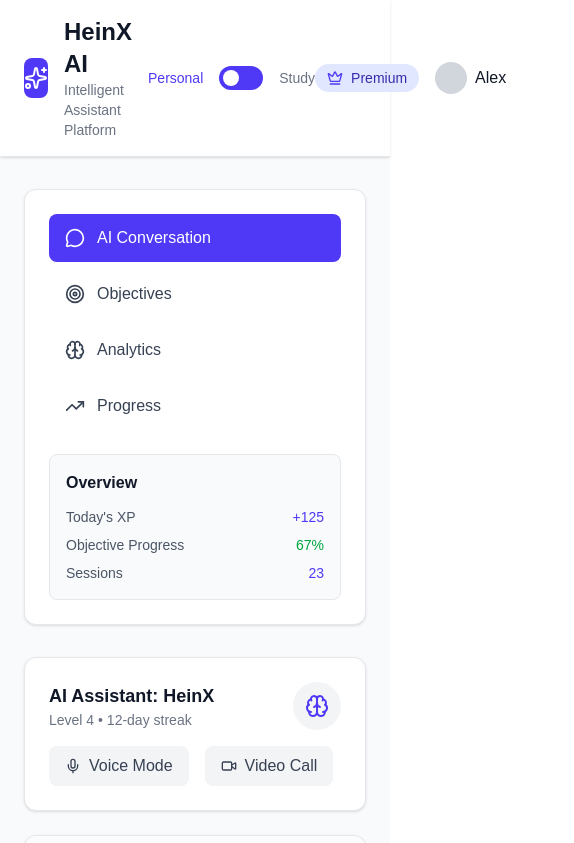
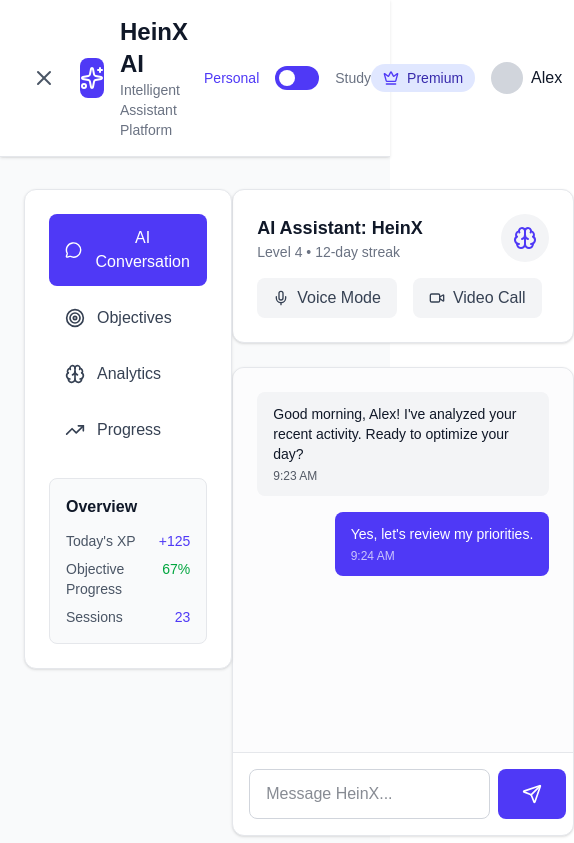
Before and after one commit to HemanthOS/HeinX-AI, a Next.js app: page /dashboard in a window 390 px wide. Shown: the top 843 px of the page, 574 px wide, since content can reach past the window. Built offline with nearby package versions, Linux system fonts and the light colour scheme.

Commit message:
Update dashboard.tsx

```diff
--- a/pages/dashboard.tsx
+++ b/pages/dashboard.tsx
@@ -4,7 +4,8 @@ import {
   Zap, Crown, Heart, BarChart3, BookOpen, Users, Settings,
   Sparkles, Award, Clock, ArrowUp, Phone, Video, Mic, Send,
   ChevronRight, PlayCircle, PauseCircle, Volume2, Lightbulb,
-  Book, GraduationCap, Search, CheckCircle, XCircle, HelpCircle
+  Book, GraduationCap, Search, CheckCircle, XCircle, HelpCircle,
+  Menu, X
 } from 'lucide-react';
 
 export default function HeinXDashboard() {
@@ -18,7 +19,6 @@ export default function HeinXDashboard() {
     isPremium: true,
     avatar: 'neural'
   });
-
   const [activeTab, setActiveTab] = useState('chat');
   const [messages, setMessages] = useState([
     { sender: "Nova", text: "Good morning, Alex! I've analyzed your recent activity. Ready to optimize your day?", timestamp: "9:23 AM", type: "motivational" },
@@ -28,13 +28,12 @@ export default function HeinXDashboard() {
   const [isTyping, setIsTyping] = useState(false);
   const [voiceMode, setVoiceMode] = useState(false);
   const [studyTopic, setStudyTopic] = useState("");
-
+  const [sidebarOpen, setSidebarOpen] = useState(true); // New state for sidebar toggle
   const goals = [
     { text: "Launch MVP by Q1", progress: 78, category: "Business", priority: "high" },
     { text: "Master AI fundamentals", progress: 45, category: "Learning", priority: "medium" },
     { text: "Expand professional network", progress: 32, category: "Networking", priority: "high" }
   ];
-
   const insights = [
     {
       title: "Productivity Analysis",
@@ -58,21 +57,18 @@ export default function HeinXDashboard() {
       color: "blue"
     }
   ];
-
   const aiMemories = [
     "Preferences: Morning status updates",
     "Routine: Afternoon break at 3 PM",
     "Technical: Favors Python for prototypes",
     "Objectives: Maintains work-life integration"
   ];
-
   // Study mode data
   const studySubjects = [
     { name: "Physics", progress: 65, topics: 12, mastered: 8 },
     { name: "Mathematics", progress: 42, topics: 15, mastered: 6 },
     { name: "Computer Science", progress: 88, topics: 10, mastered: 9 }
   ];
-
   const studyTopics = [
     { name: "Quantum Mechanics", subject: "Physics", difficulty: "Advanced", status: "in-progress" },
     { name: "Calculus", subject: "Mathematics", difficulty: "Intermediate", status: "not-started" },
@@ -80,21 +76,17 @@ export default function HeinXDashboard() {
     { name: "Optics", subject: "Physics", difficulty: "Intermediate", status: "not-started" },
     { name: "Data Structures", subject: "Computer Science", difficulty: "Advanced", status: "in-progress" }
   ];
-
   const studyResources = [
     { title: "Quantum Physics Fundamentals", type: "Video Lecture", duration: "15 min", subject: "Physics" },
     { title: "Calculus Exercises", type: "Practice Set", duration: "30 min", subject: "Mathematics" },
     { title: "Algorithm Analysis", type: "Interactive Module", duration: "20 min", subject: "Computer Science" }
   ];
-
   const sendMessage = () => {
     if (!input.trim()) return;
-
     const newMessage = { sender: "You", text: input, timestamp: new Date().toLocaleTimeString([], { hour: '2-digit', minute: '2-digit' }) };
     setMessages(prev => [...prev, newMessage]);
     setInput("");
     setIsTyping(true);
-
     // Simulate AI response with more professional tones
     setTimeout(() => {
       const responses = currentMode === 'personal' ? [
@@ -108,7 +100,6 @@ export default function HeinXDashboard() {
         "This builds on prior concepts. Let's connect them.",
         "Simplified components with practical examples."
       ];
-
       const aiResponse = {
         sender: "Nova",
         text: responses[Math.floor(Math.random() * responses.length)],
@@ -119,10 +110,8 @@ export default function HeinXDashboard() {
       setIsTyping(false);
     }, 1500);
   };
-
   const handleStudySearch = () => {
     if (!studyTopic.trim()) return;
-
     setIsTyping(true);
     setTimeout(() => {
       setMessages(prev => [...prev, {
@@ -135,23 +124,19 @@ export default function HeinXDashboard() {
       setIsTyping(false);
     }, 1000);
   };
-
   const personalTabs = [
     { id: 'chat', label: 'AI Conversation', icon: MessageCircle },
     { id: 'goals', label: 'Objectives', icon: Target },
     { id: 'insights', label: 'Analytics', icon: Brain },
     { id: 'growth', label: 'Progress', icon: TrendingUp }
   ];
-
   const studyTabs = [
     { id: 'learn', label: 'Learning', icon: BookOpen },
     { id: 'progress', label: 'Analytics', icon: BarChart3 },
     { id: 'resources', label: 'Materials', icon: Book },
     { id: 'tests', label: 'Assessments', icon: GraduationCap }
   ];
-
   const tabs = currentMode === 'personal' ? personalTabs : studyTabs;
-
   const renderPersonalTabContent = () => {
     switch (activeTab) {
       case 'chat':
@@ -184,7 +169,6 @@ export default function HeinXDashboard() {
                 </button>
               </div>
             </div>
-
             {/* Chat Area - Clean, minimal chat interface */}
             <div className="bg-white border border-gray-200 rounded-xl shadow-sm overflow-hidden">
               <div className="h-96 overflow-y-auto p-6 space-y-4 bg-gray-50/50">
@@ -233,7 +217,6 @@ export default function HeinXDashboard() {
             </div>
           </div>
         );
-
       case 'goals':
         return (
           <div className="space-y-6">
@@ -266,11 +249,10 @@ export default function HeinXDashboard() {
                 </div>
               ))}
             </div>
-
             {/* AI Goal Coaching - Subdued gradient */}
             <div className="bg-indigo-50 border border-indigo-200 rounded-xl p-6">
               <div className="flex items-center mb-4">
-                <Target className="w-6 h-6 mr-3 text-indigo-600" />
+                <Target className="w-6 h-6 text-indigo-600" />
                 <h3 className="text-lg font-semibold text-gray-900">AI Objective Guidance</h3>
               </div>
               <p className="text-gray-700 mb-4">
@@ -282,7 +264,6 @@ export default function HeinXDashboard() {
             </div>
           </div>
         );
-
       case 'insights':
         return (
           <div className="space-y-6">
@@ -310,7 +291,6 @@ export default function HeinXDashboard() {
                 </div>
               </div>
             ))}
-
             {/* AI Memory - Clean list */}
             <div className="bg-white border border-gray-200 rounded-xl p-6 shadow-sm">
               <div className="flex items-center mb-4">
@@ -328,7 +308,6 @@ export default function HeinXDashboard() {
             </div>
           </div>
         );
-
       case 'growth':
         return (
           <div className="space-y-6">
@@ -344,7 +323,6 @@ export default function HeinXDashboard() {
                 </div>
                 <p className="text-sm text-gray-500 mt-2">+240 this week</p>
               </div>
-
               <div className="bg-white border border-gray-200 rounded-xl p-6 shadow-sm">
                 <div className="flex items-center justify-between">
                   <div>
@@ -355,7 +333,6 @@ export default function HeinXDashboard() {
                 </div>
                 <p className="text-sm text-gray-500 mt-2">Record high</p>
               </div>
-
               <div className="bg-white border border-gray-200 rounded-xl p-6 shadow-sm">
                 <div className="flex items-center justify-between">
                   <div>
@@ -367,7 +344,6 @@ export default function HeinXDashboard() {
                 <p className="text-sm text-gray-500 mt-2">Advanced</p>
               </div>
             </div>
-
             {/* Growth Chart - Simple bar chart */}
             <div className="bg-white border border-gray-200 rounded-xl p-6 shadow-sm">
               <h3 className="text-lg font-semibold text-gray-900 mb-4">Progress Metrics</h3>
@@ -385,7 +361,6 @@ export default function HeinXDashboard() {
                 ))}
               </div>
             </div>
-
             {/* Achievement - Neutral tone */}
             <div className="bg-white border border-gray-200 rounded-xl p-6 shadow-sm">
               <div className="flex items-center space-x-4">
@@ -402,7 +377,6 @@ export default function HeinXDashboard() {
         );
     }
   };
-
   const renderStudyTabContent = () => {
     switch (activeTab) {
       case 'learn':
@@ -437,7 +411,6 @@ export default function HeinXDashboard() {
                 </button>
               </div>
             </div>
-
             {/* Recommended Topics - Grid cards */}
             <div className="bg-white border border-gray-200 rounded-xl p-6 shadow-sm">
               <h3 className="text-lg font-semibold text-gray-900 mb-4">Suggested Topics</h3>
@@ -461,7 +434,6 @@ export default function HeinXDashboard() {
                 ))}
               </div>
             </div>
-
             {/* Recent Learning - List view */}
             <div className="bg-white border border-gray-200 rounded-xl p-6 shadow-sm">
               <h3 className="text-lg font-semibold text-gray-900 mb-4">Resume Learning</h3>
@@ -486,7 +458,6 @@ export default function HeinXDashboard() {
             </div>
           </div>
         );
-
       case 'progress':
         return (
           <div className="space-y-6">
@@ -509,7 +480,6 @@ export default function HeinXDashboard() {
                 ></div>
               </div>
             </div>
-
             {/* Subject Progress - Grid */}
             <div className="grid grid-cols-1 md:grid-cols-3 gap-6">
               {studySubjects.map((subject, index) => (
@@ -531,7 +501,6 @@ export default function HeinXDashboard() {
                 </div>
               ))}
             </div>
-
             {/* Weekly Study Time - Bar chart */}
             <div className="bg-white border border-gray-200 rounded-xl p-6 shadow-sm">
               <h3 className="text-lg font-semibold text-gray-900 mb-4">Weekly Activity</h3>
@@ -552,7 +521,6 @@ export default function HeinXDashboard() {
             </div>
           </div>
         );
-
       case 'resources':
         return (
           <div className="space-y-6">
@@ -568,7 +536,6 @@ export default function HeinXDashboard() {
                 </div>
               </div>
             </div>
-
             {/* Resource Categories - Grid */}
             <div className="grid grid-cols-1 md:grid-cols-3 gap-6">
               {['Lectures', 'Exercises', 'Guides'].map((category, index) => (
@@ -589,7 +556,6 @@ export default function HeinXDashboard() {
                 </div>
               ))}
             </div>
-
             {/* Recent Resources - List */}
             <div className="bg-white border border-gray-200 rounded-xl p-6 shadow-sm">
               <h3 className="text-lg font-semibold text-gray-900 mb-4">Latest Additions</h3>
@@ -620,7 +586,6 @@ export default function HeinXDashboard() {
             </div>
           </div>
         );
-
       case 'tests':
         return (
           <div className="space-y-6">
@@ -636,7 +601,6 @@ export default function HeinXDashboard() {
                 </div>
               </div>
             </div>
-
             {/* Upcoming Tests - List */}
             <div className="bg-white border border-gray-200 rounded-xl p-6 shadow-sm">
               <h3 className="text-lg font-semibold text-gray-900 mb-4">Scheduled Assessments</h3>
@@ -665,7 +629,6 @@ export default function HeinXDashboard() {
                 ))}
               </div>
             </div>
-
             {/* Performance Analytics - Grid */}
             <div className="bg-white border border-gray-200 rounded-xl p-6 shadow-sm">
               <h3 className="text-lg font-semibold text-gray-900 mb-4">Performance Metrics</h3>
@@ -692,7 +655,6 @@ export default function HeinXDashboard() {
                 </div>
               </div>
             </div>
-
             {/* Recent Test Results - List */}
             <div className="bg-white border border-gray-200 rounded-xl p-6 shadow-sm">
               <h3 className="text-lg font-semibold text-gray-900 mb-4">Recent Outcomes</h3>
@@ -728,7 +690,6 @@ export default function HeinXDashboard() {
         );
     }
   };
-
   const renderTabContent = () => {
     return currentMode === 'personal' ? renderPersonalTabContent() : renderStudyTabContent();
   };
@@ -740,6 +701,12 @@ export default function HeinXDashboard() {
         <div className="max-w-7xl mx-auto px-6 py-4">
           <div className="flex items-center justify-between">
             <div className="flex items-center space-x-4">
+              <button
+                onClick={() => setSidebarOpen(!sidebarOpen)}
+                className="lg:hidden p-2 rounded-md text-gray-600 hover:text-gray-900 hover:bg-gray-100"
+              >
+                {sidebarOpen ? <X className="h-6 w-6" /> : <Menu className="h-6 w-6" />}
+              </button>
               <div className="w-10 h-10 bg-indigo-600 rounded-lg flex items-center justify-center">
                 <Sparkles className="w-6 h-6 text-white" />
               </div>
@@ -748,7 +715,6 @@ export default function HeinXDashboard() {
                 <p className="text-sm text-gray-500">Intelligent Assistant Platform</p>
               </div>
             </div>
-
             {/* Mode Toggle - Subtle switch */}
             <div className="flex items-center space-x-4">
               <span className={`text-sm font-medium ${currentMode === 'personal' ? 'text-indigo-600' : 'text-gray-500'}`}>
@@ -768,7 +734,6 @@ export default function HeinXDashboard() {
                 Study
               </span>
             </div>
-
             <div className="flex items-center space-x-4">
               {user.isPremium && (
                 <div className="flex items-center space-x-2 px-3 py-1 bg-indigo-100 rounded-full">
@@ -786,15 +751,20 @@ export default function HeinXDashboard() {
       </div>
 
       <div className="max-w-7xl mx-auto px-6 py-8">
-        <div className="grid grid-cols-1 lg:grid-cols-4 gap-8">
+        <div className="flex">
           {/* Sidebar - Navigation and stats */}
-          <div className="lg:col-span-1">
+          <div className={`${sidebarOpen ? 'block' : 'hidden'} lg:block lg:w-1/4 lg:pr-8 mb-8 lg:mb-0`}>
             <div className="bg-white border border-gray-200 rounded-xl p-6 shadow-sm sticky top-24">
-              <nav className="space-y-2">
+              <nav className="space-y-2 mb-6">
                 {tabs.map((tab) => (
                   <button
                     key={tab.id}
-                    onClick={() => setActiveTab(tab.id)}
+                    onClick={() => {
+                      setActiveTab(tab.id);
+                      if (window.innerWidth < 1024) {
+                        setSidebarOpen(false);
+                      }
+                    }}
                     className={`w-full flex items-center space-x-3 px-4 py-3 rounded-lg transition-colors ${
                       activeTab === tab.id
                         ? currentMode === 'personal'
@@ -808,9 +778,8 @@ export default function HeinXDashboard() {
                   </button>
                 ))}
               </nav>
-
               {/* Quick Stats - Compact */}
-              <div className="mt-6 p-4 bg-gray-50 rounded-lg border border-gray-200">
+              <div className="p-4 bg-gray-50 rounded-lg border border-gray-200">
                 <h3 className="font-semibold text-gray-900 mb-3">Overview</h3>
                 <div className="space-y-2 text-sm">
                   <div className="flex justify-between">
@@ -837,7 +806,7 @@ export default function HeinXDashboard() {
           </div>
 
           {/* Main Content - Dynamic tabs */}
-          <div className="lg:col-span-3">
+          <div className="lg:w-3/4 w-full">
             {renderTabContent()}
           </div>
         </div>
```
